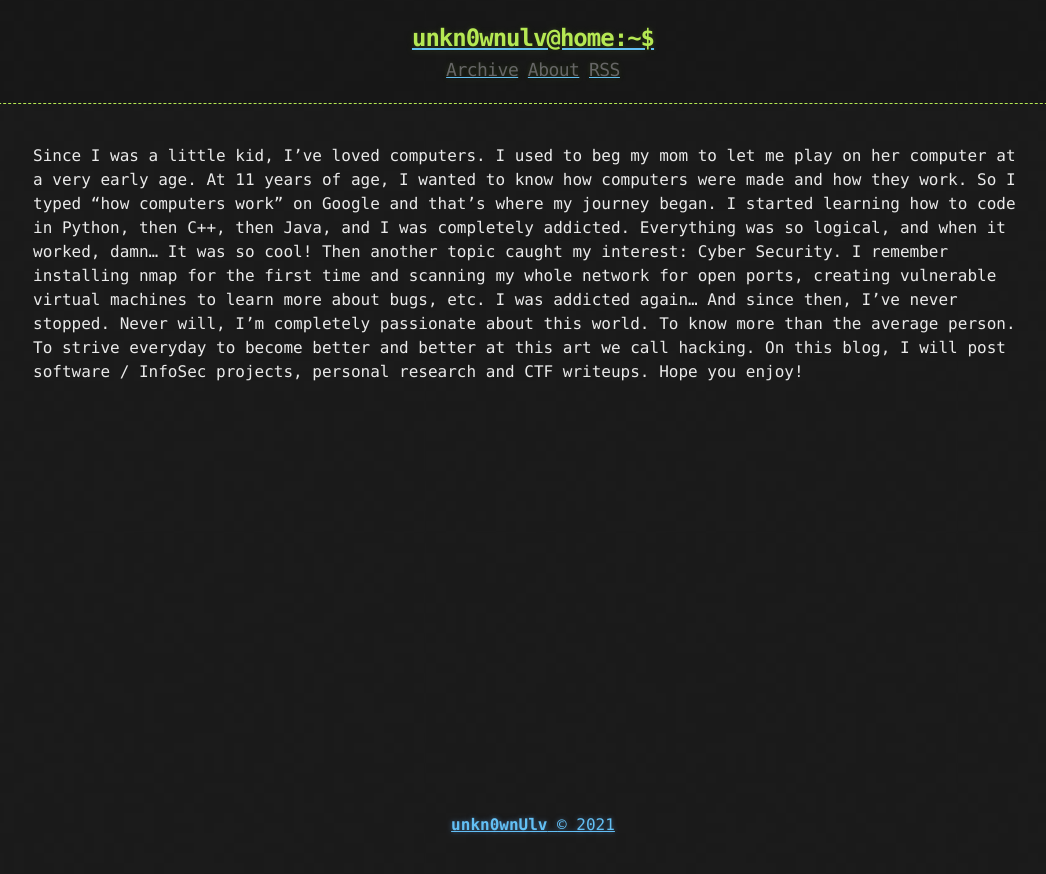
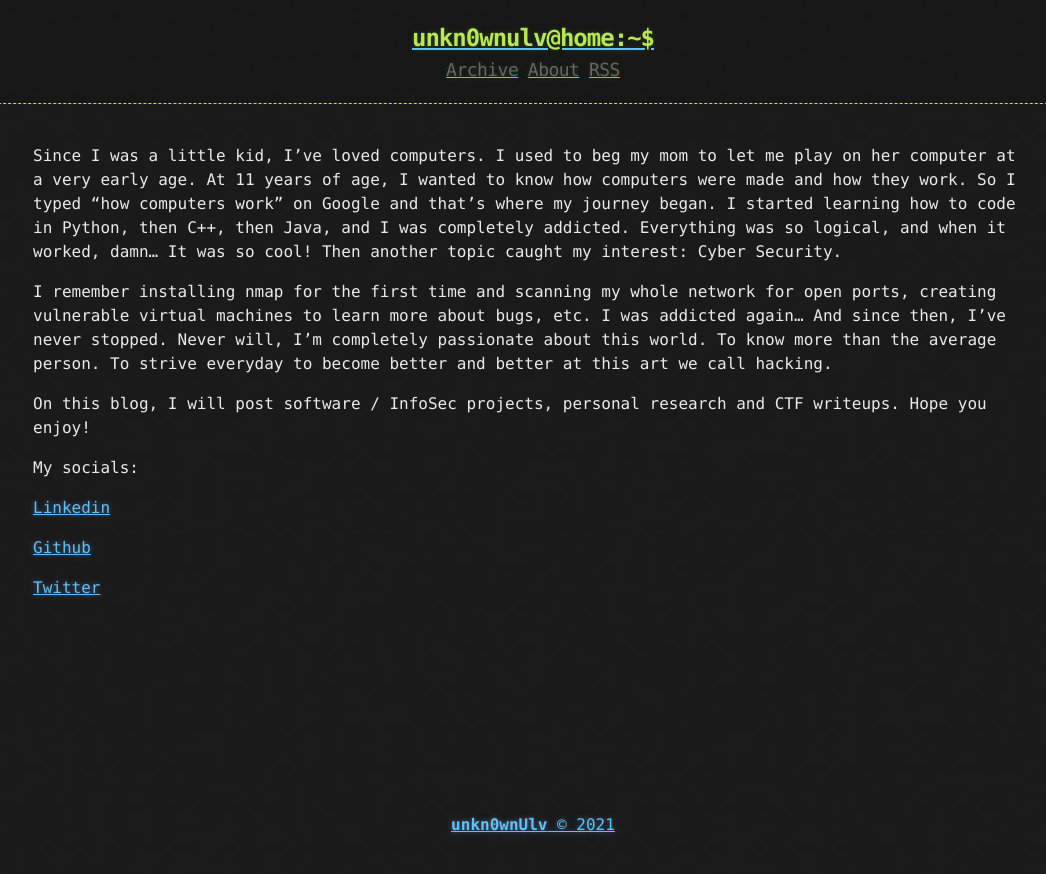
Before and after one commit to jphjsoares/jphjsoares.github.io, a Jekyll site: the page built from about.md, in a window 1280 px wide. Shown: the top 874 px of the page, without its empty margins (107-1153 px from the left). Built offline with Jekyll 4.4.1, drawn with Linux system fonts in a browser that asks for light colours.

Commit message:
About upda

```diff
--- a/about.md
+++ b/about.md
@@ -4,5 +4,15 @@ title: About
 ---
 
 Since I was a little kid, I've loved computers. I used to beg my mom to let me play on her computer at a very early age. At 11 years of age, I wanted to know how computers were made and how  they work. So I typed "how computers work" on Google and that's where my journey began. I started learning how to code in Python, then C++, then Java, and I was completely addicted. Everything was so logical, and when it worked, damn... It was so cool! Then another topic caught my interest: Cyber Security.
+
 I remember installing nmap for the first time and scanning my whole network for open ports, creating vulnerable virtual machines to learn more about bugs, etc. I was addicted again... And since then, I've never stopped. Never will, I'm completely passionate about this world. To know more than the average person. To strive everyday to become better and better at this art we call hacking.
+
 On this blog, I will post software / InfoSec projects, personal research and CTF writeups. Hope you enjoy!
+
+My socials:
+
+[Linkedin](https://www.linkedin.com/in/jphjs/)
+
+[Github](https://github.com/unkn0wnUlv)
+
+[Twitter](https://twitter.com/unkn0wnUlv)
```
Also changed, not shown: 2 other files.
